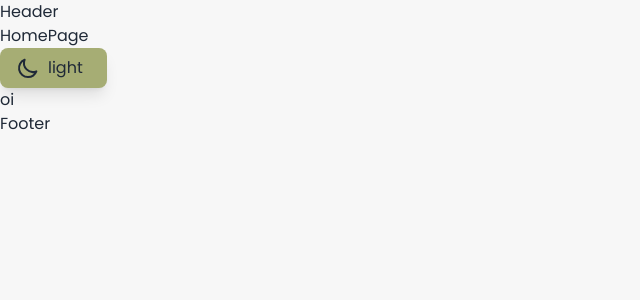
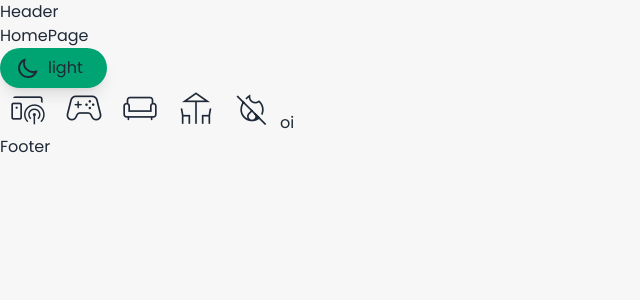
Before and after one commit to seffihfadi/axxam-project, a React (Vite) app in the folder frontend/: page / in a window 1280 px wide. Shown: the top 300 px of the page, without its empty margins (0-640 px from the left). Built offline with nearby package versions, Linux system fonts and the light colour scheme.

Commit message:
add popup component

```diff
--- a/frontend/index.html
+++ b/frontend/index.html
@@ -6,6 +6,7 @@
     <meta name="viewport" content="width=device-width, initial-scale=1.0" />
 
     <link rel="stylesheet" href="https://unicons.iconscout.com/release/v4.0.8/css/line.css">
+    <link rel="stylesheet" href="https://fonts.googleapis.com/css2?family=Material+Symbols+Outlined:opsz,wght,FILL,GRAD@20..48,100..700,0..1,-50..200" />
 
     <meta property="og:title" content="Axxam ">
     <meta property="og:type" content="ecommerce" />
--- a/frontend/src/components/common/Footer.jsx
+++ b/frontend/src/components/common/Footer.jsx
@@ -1,7 +1,7 @@
 
 const Footer = () => {
   return (
-    <div>Footer</div>
+    <footer>Footer</footer>
   )
 }
 
--- a/frontend/src/components/common/Header.jsx
+++ b/frontend/src/components/common/Header.jsx
@@ -1,7 +1,7 @@
 
 const Header = () => {
   return (
-    <div>Header</div>
+    <header>Header</header>
   )
 }
 
--- /dev/null
+++ b/frontend/src/components/common/Popup.jsx
@@ -0,0 +1,13 @@
+import React from 'react'
+
+const Popup = ({children}) => {
+  return (
+    <div className="popup">
+      <div className="window">
+        {children}
+      </div>
+    </div>
+  )
+}
+
+export default Popup
--- a/frontend/src/index.css
+++ b/frontend/src/index.css
@@ -5,17 +5,25 @@
 @tailwind utilities;
 
 
+.material-symbols-outlined {
+  font-variation-settings:
+  'FILL' 0,
+  'wght' 200,
+  'GRAD' 0,
+  'opsz' 24
+}
+
 * {
   @apply text-gray-800 dark:text-white
 }
 
 body {
   font-family: 'Poppins', sans-serif;
-  @apply dark:text-white dark:bg-darkmode bg-whitemode
+  @apply dark:text-white dark:bg-darkmode bg-whitemode transition-colors
 }
 
 .btn-switch{
-  @apply bg-[#a6ad74] rounded-lg px-4 py-2 flex justify-center items-center dark:bg-slate-600 shadow-lg
+  @apply bg-primary rounded-full px-4 py-2 flex justify-center items-center dark:bg-slate-600 shadow-lg
 }
 /* loader  */
 .loading{
@@ -185,6 +193,18 @@ body {
 button:disabled {
   @apply animate-pulse
 }
+
+.container {
+  @apply max-w-7xl mx-auto
+}
+
+
+.popup {
+  @apply w-screen h-screen flex justify-center items-center z-20 absolute top-0 left-0 backdrop-blur-sm
+}
+.popup .window {
+  @apply max-w-xl bg-white rounded-xl max-h-[75%] overflow-y-auto shadow-xl p-6
+}
 /*
 
   // frontend
--- a/frontend/src/pages/HomePage.jsx
+++ b/frontend/src/pages/HomePage.jsx
@@ -1,5 +1,6 @@
 import { setAlert } from '../app/slices/alertSlice'
 import Loader from '../components/common/Loader'
+import Popup from '../components/common/Popup'
 import ThemeToggle from '../components/common/ThemeToggle'
 import { useDispatch } from 'react-redux'
 
@@ -10,8 +11,15 @@ const HomePage = () => {
   }
   return (
     <>
+      {/* <Popup>hi Lorem ipsum dolor sit amet consectetur adipisicing elit. Veritatis possimus magnam ea voluptatem illo officia amet reiciendis tenetur dolorem obcaecati dolorum omnis ipsa molestias ad ducimus, repellat soluta quasi explicabo.</Popup> */}
+
       HomePage
       <ThemeToggle />
+      <span class="material-symbols-outlined text-[40px] mx-2">broadcast_on_home</span>
+      <span class="material-symbols-outlined text-[40px] mx-2">stadia_controller</span>
+      <span class="material-symbols-outlined text-[40px] mx-2">chair</span>
+      <span class="material-symbols-outlined text-[40px] mx-2">deck</span>
+      <span class="material-symbols-outlined text-[40px] mx-2">mode_heat_off</span>
       {/* <Loader /> */}
       <button onClick={handle}> oi</button>
     </>
```
